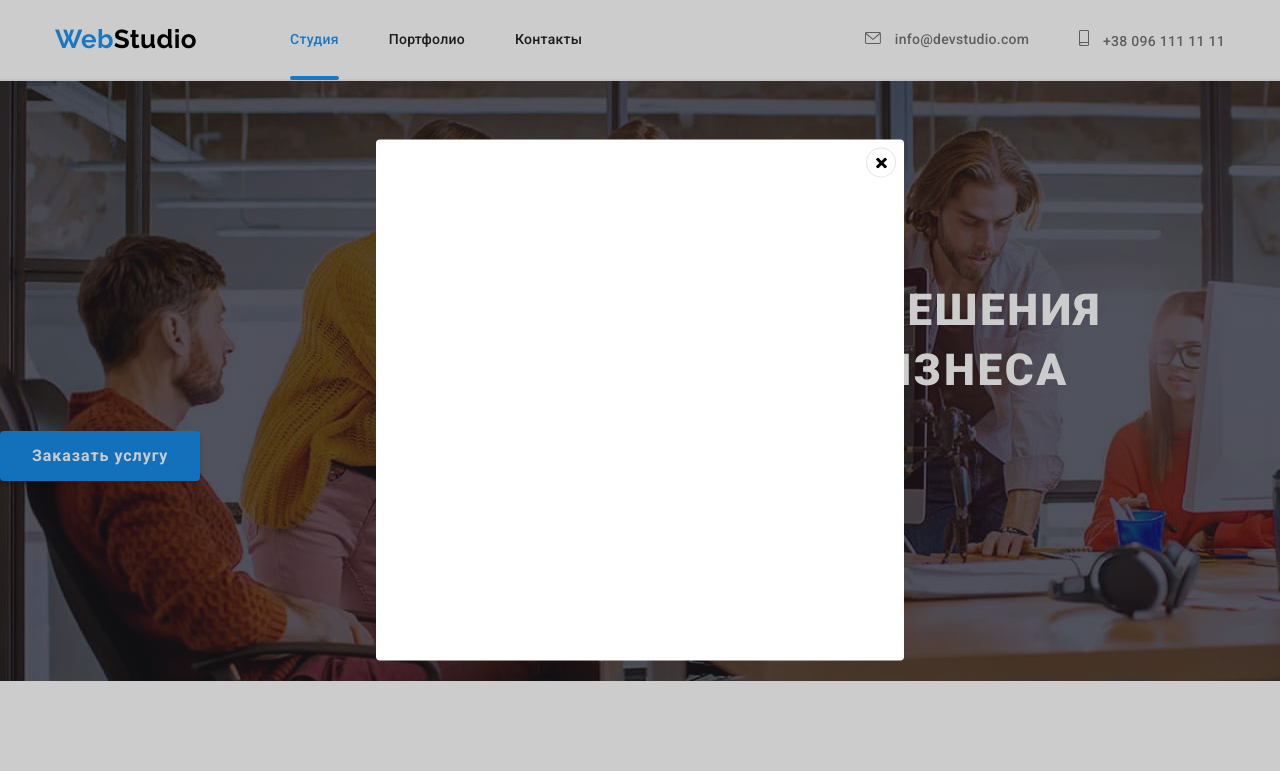
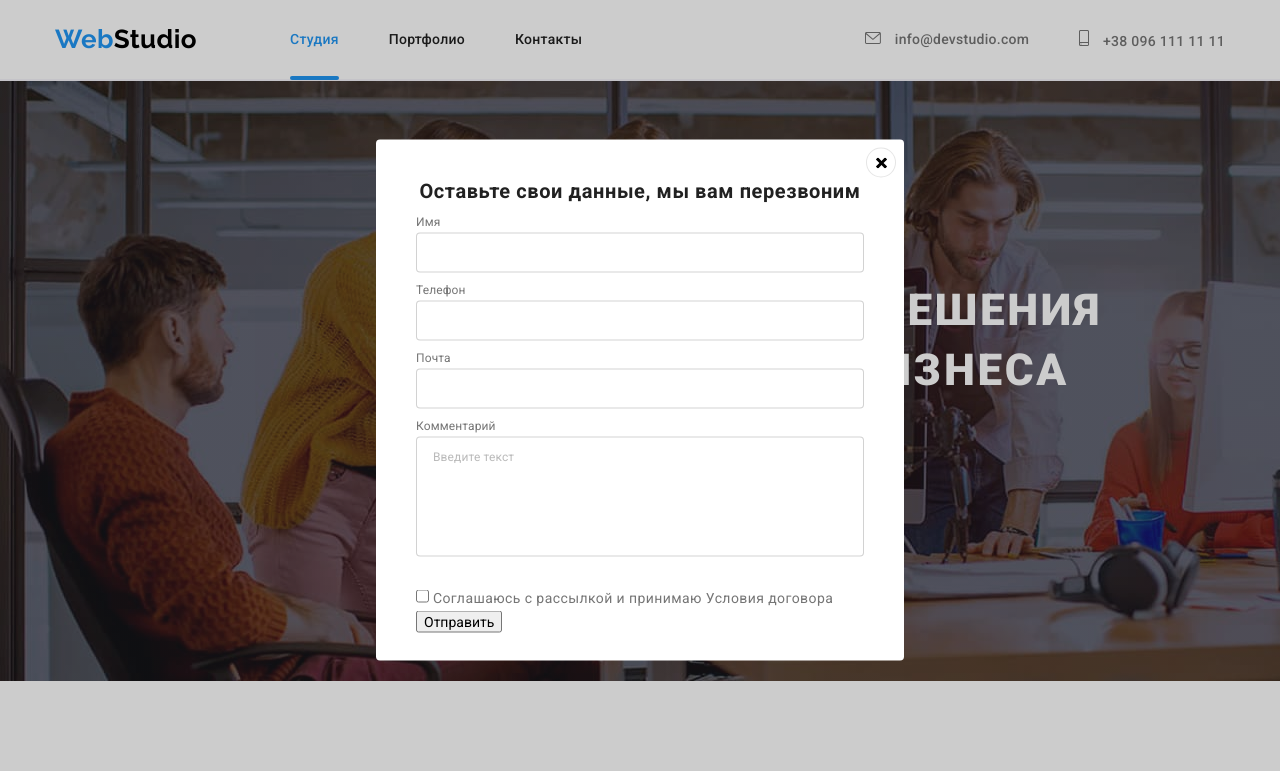
Before and after one commit to ella-kadriaeva/goit-markup-hw-06, a plain HTML site: page index.html in a window 1280 px wide. Both pictures are taken after a click on the button "Заказать услугу". Shown: the top 771 px of the page. Drawn offline with nearby package versions, Linux system fonts and the light colour scheme.

Commit message:
Add the form

```diff
--- a/css/styles.css
+++ b/css/styles.css
@@ -266,7 +266,6 @@ address .contact-item.list:last-child {
 }
 
 .hero h1 {
-    text-align: center;
     text-transform: uppercase;
     color: var(--accent-white-color);
     font-weight: 900;
@@ -276,12 +275,12 @@ address .contact-item.list:last-child {
     margin-bottom: 30px;
     margin-left: auto;
     margin-right: auto;
+    text-align: center;
 }
 
 /**-----------------Button-------------------**/
 .button {
-    display: inline-block;
-
+    display: block;
     border: none;
     background-color: var(--accent-color);
     color: var(--accent-white-color);
@@ -289,15 +288,14 @@ address .contact-item.list:last-child {
     font-weight: 700;
     font-size: 16px;
     line-height: 1.87;
-    align-items: center;
-    text-align: center;
+
     letter-spacing: 0.06em;
     cursor: pointer;
     border-radius: 4px;
     padding: 10px 32px;
-    transition-property: color background-color box-shadow;
-    transition-duration: 250ms;
-    transition-timing-function: cubic-bezier(0.4, 0, 0.2, 1);
+    transition: color 250ms cubic-bezier(0.4, 0, 0.2, 1),
+        background-color 250ms cubic-bezier(0.4, 0, 0.2, 1),
+        box-shadow 250ms cubic-bezier(0.4, 0, 0.2, 1);
 }
 
 .button.secondary {
@@ -307,6 +305,13 @@ address .contact-item.list:last-child {
     line-height: 1.62;
     letter-spacing: 0.03em;
     padding: 6px 22px;
+}
+
+.button.primary {
+    justify-content: center;
+    align-items: center;
+    margin-right: auto;
+    margin-left: auto;
 }
 
 .button.primary,
@@ -689,6 +694,7 @@ footer {
 }
 
 .modal {
+    padding: 40px;
     position: absolute;
     width: 528px;
     height: 521px;
@@ -722,3 +728,56 @@ footer {
     border: 1px solid rgba(0, 0, 0, 0.1);
     background-color: var(--accent-white-color);
 }
+.modal-text {
+    font-style: normal;
+    font-weight: bold;
+    font-size: 20px;
+    line-height: 1.15;
+    text-align: center;
+    letter-spacing: 0.03em;
+    color: #212121;
+    margin-bottom: 12px;
+}
+
+textarea {
+    resize: none;
+    height: 120px;
+    width: 100%;
+}
+.form-field {
+    display: flex;
+    flex-direction: column;
+    margin-bottom: 10px;
+}
+.form-field input {
+    margin: 0;
+    padding: 0;
+    padding: 11px 12px;
+    border: 1px solid rgba(33, 33, 33, 0.2);
+    border-radius: 4px;
+}
+
+.form-field label {
+    margin: 0;
+    padding: 0;
+    margin-bottom: 4px;
+    font-weight: 400;
+    font-size: 12px;
+    line-height: 1.17;
+    letter-spacing: 0.01em;
+    color: var(--primary-text-color);
+}
+.form-field textarea {
+    margin: 0;
+    padding: 12px 16px;
+    border: 1px solid rgba(33, 33, 33, 0.2);
+    border-radius: 4px;
+    margin-bottom: 20px;
+}
+.form-field textarea::placeholder {
+    font-weight: 400;
+    font-size: 12px;
+    line-height: 1.17;
+    letter-spacing: 0.01em;
+    color: rgba(117, 117, 117, 0.5);
+}
--- a/index.html
+++ b/index.html
@@ -48,9 +48,9 @@
     <!--Герой-->
 
     <section class="hero">
-            <div class="overlay">
+        <div class="overlay">
             <h1>Эффективные решения <br> для вашего бизнеса</h1>
-            <button type="button" data-modal-open class="button primary">Заказать услугу</button>
+            <button type="button" class="button primary" data-modal-open>Заказать услугу</button>
         </div>
     </section>
 
@@ -395,10 +395,36 @@
                     <use href="./images/icons.svg#icon-cross"></use>
                 </svg>
             </button>
+            <p class="modal-text">Оставьте свои данные, мы вам перезвоним</p>
+            <form class="form-modal">
+                <div class="form-field">
+                    <label for="name" class="form-label">Имя</label>
+                    <input type="text" name="name" id="name" class="form-input" />
+                </div>
+                <div class="form-field">
+                    <label for="tel-namber" class="form-label">Телефон</label>
+                    <input type="tel" name="tel-namber" id="tel-namber" class="form-input" />
+                </div>
+                <div class="form-field">
+                    <label for="email" class="form-label">Почта</label>
+                    <input type="email" name="email" id="email" class="form-input" />
+                </div>
+                <div class="form-field">
+                    <label for="comment" class="form-label">Комментарий</label>
+                    <textarea name="comment"  placeholder="Введите текст" id="comment"></textarea>
+                </div>
+                <div class="agree-checkbox-form">
+                    <input type="checkbox" name="agree" value="" id="agree">
+                    <label for="agree">Соглашаюсь с рассылкой и принимаю <a>Условия договора</a></label>
+                </div>
+
+                <button type="submit">Отправить</button>
+            </form>
         </div>
 
     </div>
 
     <script src="./js/modal.js"></script>
+
 </body>
 </html>
```
Also changed, not shown: portfolio.html (+1 -1 lines).
